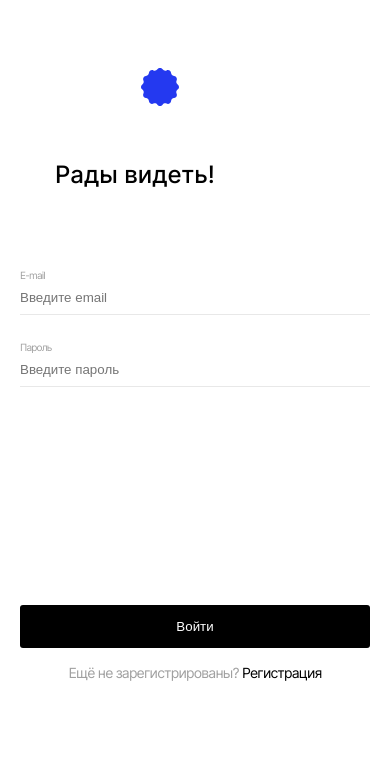
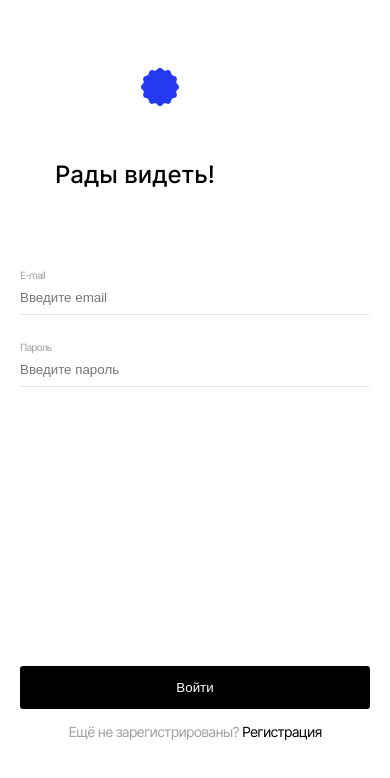
Before and after one commit to tatkuptcova/movies-explorer-frontend, a React (Create React App) app: page /signin in a window 390 px wide. Shown: the top 778 px of the page. Built offline with nearby package versions, Linux system fonts and the light colour scheme.

Commit message:
signform submit

```diff
--- a/src/components/SignForm/SignForm.css
+++ b/src/components/SignForm/SignForm.css
@@ -115,4 +115,17 @@
         font-weight: 500;
         letter-spacing: 0;
     }
+
+    .signin__submit {
+        margin-top: 267px;
+    }
+
+    .signup__submit {
+        margin-top: 222px;
+    }
+
+    .signform__link {
+        margin-top: 14px;
+        margin-bottom: 30px;
+    }
 }
```
